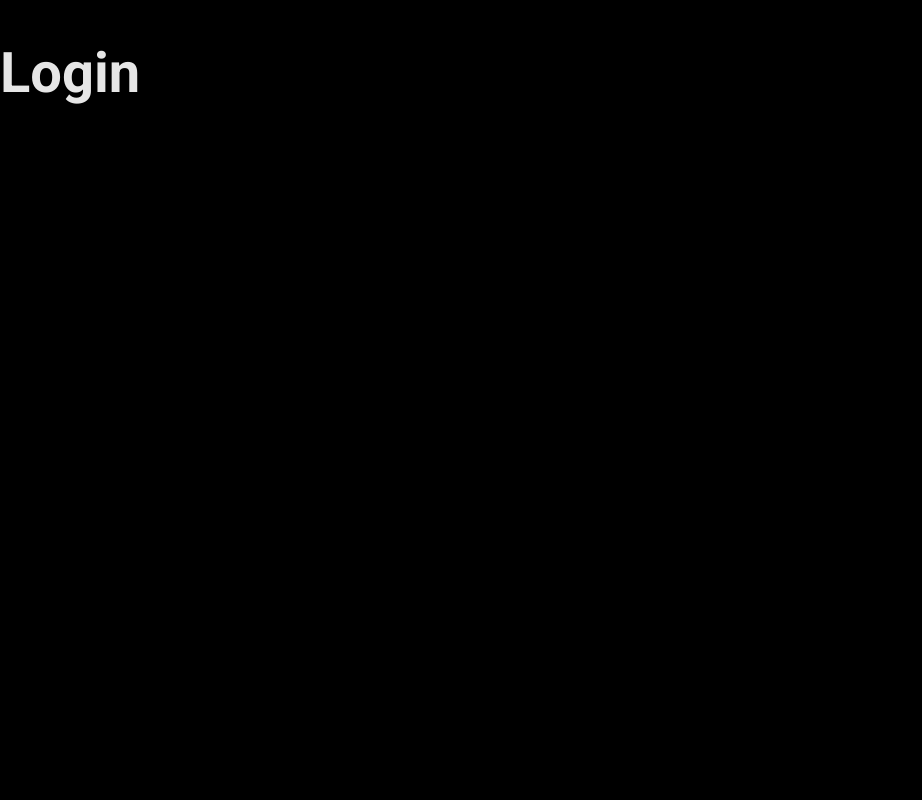
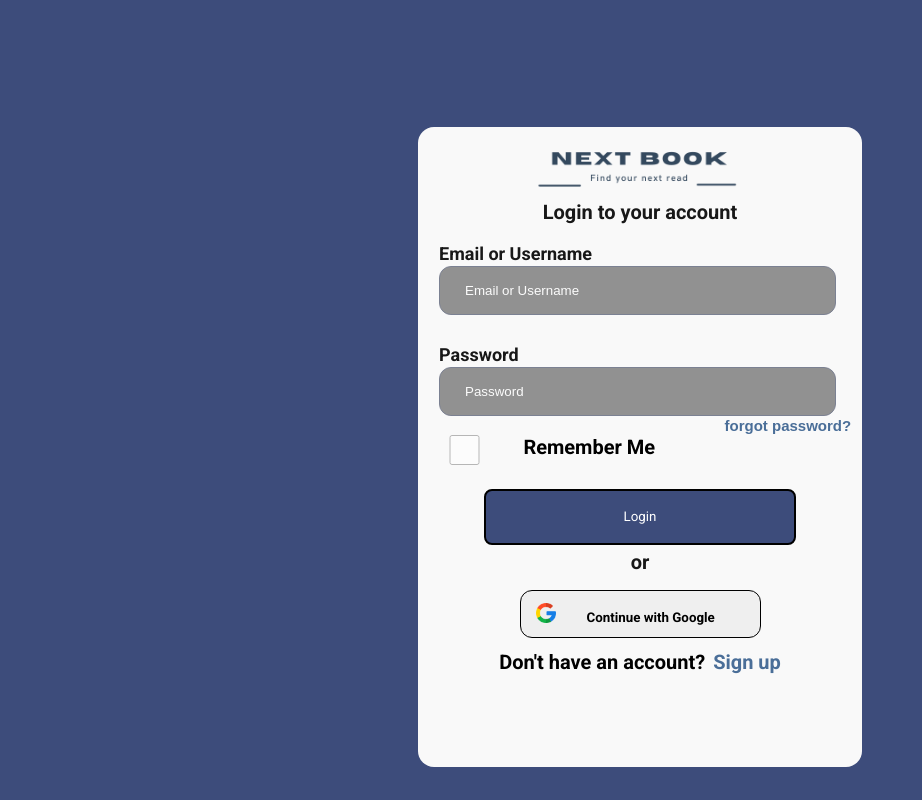
Before and after one commit to 15-Manya/orbital-project, a React (Create React App) app in the folder frontend/react-app/: page /login in a window 1280 px wide. Shown: the whole page, without its empty margins (0-922 px from the left). Built offline with nearby package versions, Linux system fonts and the light colour scheme.

Commit message:
Added Login Page

```diff
--- a/frontend/react-app/src/components/Login/Login.jsx
+++ b/frontend/react-app/src/components/Login/Login.jsx
@@ -1,6 +1,53 @@
+import styles from './Login.module.css'
+import logo from "../../assets//nextbook_image.png";
+import google from "../../assets//google_logo.png";
 function Login() {
     return (
-        <h1>Login</h1>
+        <>
+            <div className={styles.body}>
+
+                <div className={styles.white_box}>
+                    <img className={styles.logo} src={logo}></img>
+                    <p className={styles.login}><b>Login to your account</b></p>
+
+                    <div className={styles.username}>
+                        <p className={styles.email}><b>Email or Username</b></p>
+                        <input type="text" placeholder="Email or Username" className={styles.box1}/>
+
+                        <p className={styles.password}><b>Password</b></p>
+                        <input type="password" placeholder="Password" className={styles.box2}/>
+                    </div>
+
+                    <a className={styles.forgot_password} href="#">forgot password?</a>
+
+                    <div className={styles.remember_me}>
+                        <input type="checkbox" className={styles.select}/>Remember Me
+                    </div>
+
+                    <button className={styles.login_button}>Login</button>
+
+                    <p className={styles.or}>or</p>
+
+                    <button className={styles.google}>
+                        <img src={google} className={styles.icon}></img>
+                        Continue with Google
+                    </button>
+
+                    <div className={styles.no_account}>
+                        Don't have an account?
+                        <a className={styles.sign_up} href="#">Sign up</a>
+                    </div>
+
+
+                </div>
+
+
+
+
+
+
+            </div>
+        </>
     );
 }
 
--- a/frontend/react-app/src/components/Login/Login.module.css
+++ b/frontend/react-app/src/components/Login/Login.module.css
@@ -0,0 +1,150 @@
+.body{
+    margin: 0px;
+    padding: 0px;
+    background-color:#3D4C7B;
+    height: 100vh;
+    width: 100vw;
+    padding-top: 1px;
+    color: #000000;
+    font-family: Arial, Helvetica, sans-serif;
+}
+
+.body .white_box{
+    background-color:#F9F9F9;
+    width: 34.72vw;
+    /* height: 68.44vh; */
+    height: 80vh;
+    margin-left: auto;
+    margin-right: auto;
+    margin-top: 15.78vh;
+    border-radius: 16px;
+    /* padding-bottom: 2vh; */
+}
+
+.body .white_box .logo{
+    width: 16.25vw;
+    /* height: 6.11vh; */
+    margin-left: 9.1vw;
+    margin-top: 2.29vh;
+}
+
+.body .white_box .login{
+    font-family: Arial, Helvetica, sans-serif;
+    text-align: center;
+    height: 2.88vh;
+    font-size: 20px;
+    font-weight: 800;
+    padding-bottom: 30px;
+    margin: 0px;
+}
+
+.body .white_box .username{
+    margin-top: 1.55vh;
+    margin-left: 1.66vw;
+}
+
+.body .white_box .username .email, .body .white_box .username .password{
+    font-size: 18px;
+    padding: 0px;
+    margin: 0px;
+}
+
+.body .white_box .username .box1, .body .white_box .username .box2{
+    font-family: Arial, Helvetica, sans-serif;
+    color: #000B2D;
+    border: 1px solid #000B2D;
+    border-radius: 12px;
+    width: 31vw;
+    height: 6.11vh;
+    /* padding-left: 20px; */
+}
+
+.body .white_box .username .password{
+    margin-top: 3.33vh;
+}
+
+.body .white_box .forgot_password{
+    margin-left: 23.96vw;
+    font-weight: 700;
+    font-size: 15px;
+    color:#4A6E98;
+    font-family: Arial, Helvetica, sans-serif;
+    text-decoration: none;
+}
+
+.body .white_box .remember_me{
+    /* margin-left: 2.5vw; */
+    /* margin-top: 2.67vh; */
+    width: 18.54vw;
+    height: 3.78vh;
+    font-size: 20px;
+    font-weight: 700;
+    display: flex;
+    gap: 1vw;
+    white-space: nowrap;
+}
+
+.body .white_box .login_button{
+    text-decoration: none;
+    width: 24.31vw;
+    /* height: 5.56vh; */
+    height: 7vh;
+    background-color:#3D4C7B;
+    display: block;
+    border-radius: 8px;
+    margin-left: auto;
+    margin-right: auto;
+    /* margin-top: 1.67vh; */
+    margin-top: 3vh;
+    color: #FFFFFF;
+    text-align: center;
+    border: 2px solid black;
+    /* padding-top: 6px; */
+}
+
+.body .white_box .or{
+    text-align: center;
+    width: 17.4vw;
+    height: 4.88vh;
+    margin-left: auto;
+    margin-right: auto;
+    font-weight: 700;
+    margin-left: auto;
+    margin-right: auto;
+    font-size: 20px;
+    margin-top: 3px;
+    margin-bottom: 3px;
+}
+
+.body .white_box .google{
+    height: 6vh;
+    width: 18.82vw;
+    border: 1px solid black;
+    border-radius: 12px;
+    font-weight: 700;
+    margin-left: 8vw;
+    text-align: center;
+}
+
+.body .white_box .google .icon{
+    height: 2.5vh;
+    position: relative;
+    right: 30px;
+    top: 1px;
+}
+
+.body .white_box .no_account{
+    font-weight: 700;
+    text-align: center;
+    display: flex;
+    justify-content: center;
+    gap: 8px;
+    margin-top: 1.5vh;
+    padding: 0px;
+    font-size: 20px;
+}
+
+.body .white_box .no_account .sign_up{
+    text-decoration: none;
+    color: #4A6E98;
+}
```
Also changed, not shown: frontend/react-app/src/assets/google_logo.png (added), frontend/react-app/src/assets/nextbook_image.png (added).
